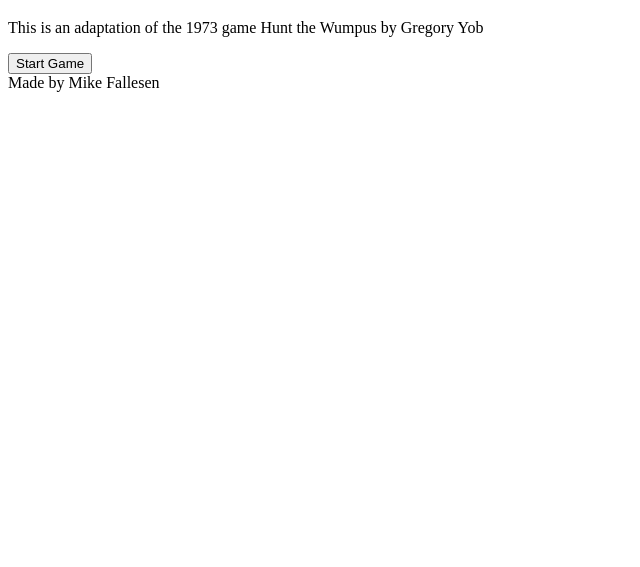
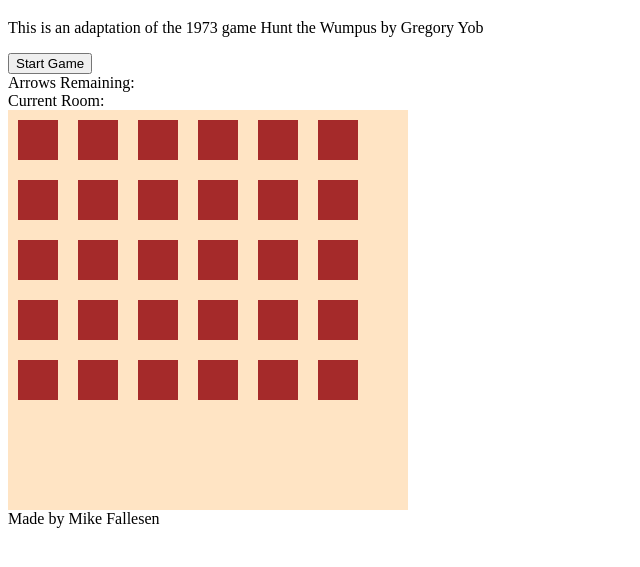
Before and after one commit to mfallesen/the-hunter, a plain HTML site: page index.html in a window 1280 px wide. Shown: the part 61-628 px from the top of the page, without its empty margins (0-640 px from the left). Drawn offline with nearby package versions, Linux system fonts and the light colour scheme.

Commit message:
Add basic board layout and apropriate CSS classes to image

```diff
--- a/assets/css/style.scss
+++ b/assets/css/style.scss
@@ -0,0 +1,22 @@
+// Global Variables
+.hidden {
+    display: none;
+}
+
+.row {
+    display: flex;
+    justify-items: left;
+}
+
+// Board CSS
+.board {
+    background-color: bisque;
+    width: 400px;
+    height: 400px;
+}
+
+.board-item {
+    background-color: brown;
+    width: 25px;
+    height: 25px;
+}
--- a/index.html
+++ b/index.html
@@ -13,12 +13,57 @@
     <button id='startGame'>Start Game</button>
 
     <main id="app">
-        <!-- Display arrows left -->
+        <section class='ui'>
+            <!-- Display arrows left -->
+            <div>Arrows Remaining:</div>
+            <div>Current Room:</div>
 
+        </section>
         <!-- Message to Users -->
+        <div class='hidden'>User Messages</div>
+
 
         <div class="board">
-
+            <div class='row'>
+                <div class='board-piece'></div>
+                <div class='board-piece'></div>
+                <div class='board-piece'></div>
+                <div class='board-piece'></div>
+                <div class='board-piece'></div>
+                <div class='board-piece'></div>
+            </div>
+            <div class='row'>
+                <div class='board-piece'></div>
+                <div class='board-piece'></div>
+                <div class='board-piece'></div>
+                <div class='board-piece'></div>
+                <div class='board-piece'></div>
+                <div class='board-piece'></div>
+            </div>
+            <div class='row'>
+                <div class='board-piece'></div>
+                <div class='board-piece'></div>
+                <div class='board-piece'></div>
+                <div class='board-piece'></div>
+                <div class='board-piece'></div>
+                <div class='board-piece'></div>
+            </div>
+            <div class='row'>
+                <div class='board-piece'></div>
+                <div class='board-piece'></div>
+                <div class='board-piece'></div>
+                <div class='board-piece'></div>
+                <div class='board-piece'></div>
+                <div class='board-piece'></div>
+            </div>
+            <div class='row'>
+                <div class='board-piece'></div>
+                <div class='board-piece'></div>
+                <div class='board-piece'></div>
+                <div class='board-piece'></div>
+                <div class='board-piece'></div>
+                <div class='board-piece'></div>
+            </div>
         </div>
 
 
@@ -26,6 +71,7 @@
 
     <footer>Made by Mike Fallesen</footer>
     <script type="module" src="/assets/js/script.js"></script>
+    <script src="https://cdn.jsdelivr.net/npm/jquery@3.6.0/dist/jquery.min.js"></script>
     <script type="module" src="assets/js/player.js"></script>
 </body>
 </html>
```
Also changed, not shown: assets/css/style.css, 1 other file.
